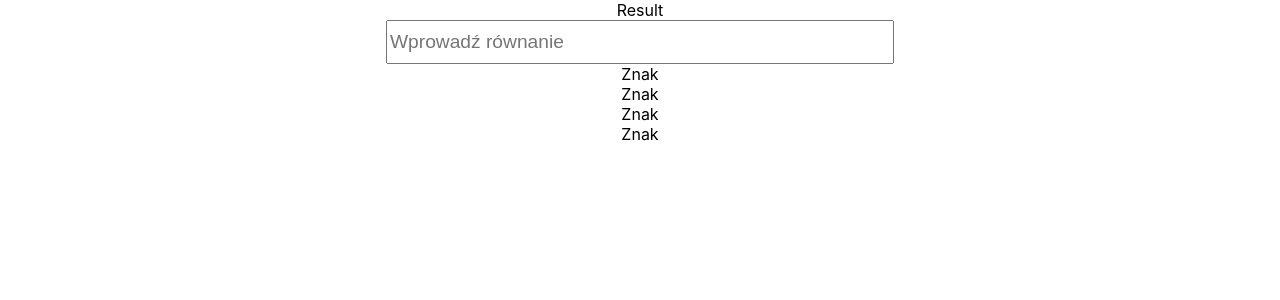
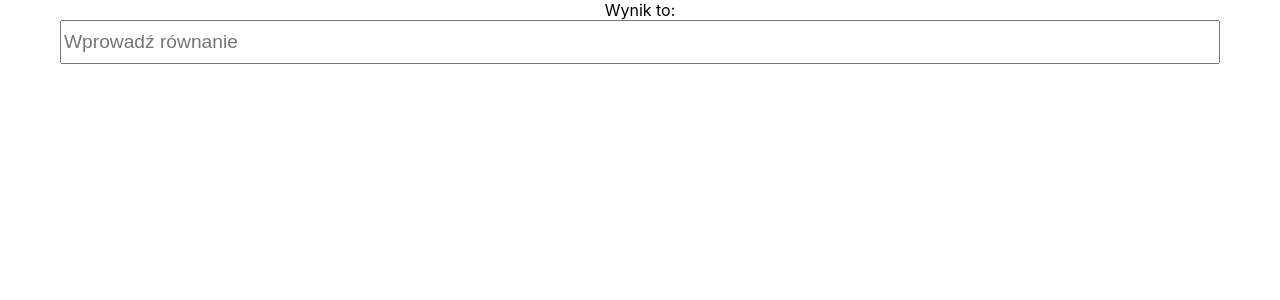
Before and after one commit to sebaw65/LiveKalkulator, a React (Create React App) app: page / in a window 1280 px wide. Shown: the top 300 px of the page. Built offline with nearby package versions, Linux system fonts and the light colour scheme.

Commit message:
przekazywanie zawartosci inputa w gore

```diff
--- a/src/App.js
+++ b/src/App.js
@@ -1,18 +1,30 @@
+import React, { useState } from "react";
 // import logo from "./logo.svg";
 import "./App.css";
 
 import EquationResult from "./components/UI/EquationResult";
-import Input from "./components/UI/Input";
+import InputForm from "./components/UI/InputForm";
 
 function App() {
+  const [result, setResult] = useState("Wynik");
+
+  const getValueFromField = (el) => {
+    // console.log(el.target.value);
+    setResult(el.target.value);
+  };
+
   return (
     <div className="App">
-      <EquationResult />
-      <Input />
+      <EquationResult displayResult={result} />
+      <InputForm
+        valueHandler={
+          getValueFromField
+        } /* przekazanie parametru którym posłużę się do wyciągnięcia wartości inputa */
+      />
+      {/* <div>Znak</div>
       <div>Znak</div>
       <div>Znak</div>
-      <div>Znak</div>
-      <div>Znak</div>
+      <div>Znak</div> */}
     </div>
   );
 }
--- a/src/components/UI/EquationResult.js
+++ b/src/components/UI/EquationResult.js
@@ -2,8 +2,16 @@ import React from "react";
 
 // import styles from "./EquationResult.module.css";
 
-const EquationResult = () => {
-    return <div>Result</div>;
+const EquationResult = (props) => {
+  let result;
+  console.log(props.displayResult);
+  if (props.displayResult == undefined) {
+    if (!isNaN(props.displayResult))
+      return (result = "Wprowadź prawidłowe równanie");
+    else result = Function("return " + props.displayResult);
+  }
+
+  return <div>Wynik to: {result}</div>;
 };
 
 export default EquationResult;
--- a/src/components/UI/Input.js
+++ /dev/null
@@ -1,15 +0,0 @@
-import React from "react";
-
-import styles from "./Input.module.css";
-
-const Input = () => {
-  return (
-    <input
-      className={styles.input}
-      type="text"
-      placeholder="Wprowadź równanie"
-    />
-  );
-};
-
-export default Input;
--- a/src/components/UI/Input.module.css
+++ /dev/null
@@ -1,5 +0,0 @@
-.input {
-    width: 500px;
-    height: 2em;
-    font-size: 1.2em;
-}
--- /dev/null
+++ b/src/components/UI/InputForm.js
@@ -0,0 +1,23 @@
+import React from "react";
+
+import styles from "./InputForm.module.css";
+
+const Input = (props) => {
+  const inputFieldValue = (value) => {
+    // console.log(props.target.value);
+    props.valueHandler(value);
+  };
+
+  return (
+    <input
+      className={styles.input}
+      type="text"
+      placeholder="Wprowadź równanie"
+      onChange={
+        inputFieldValue
+      } /* tutaj wywołuję funkcję inputFieldValue w której przekażę na górę zawartość inputa*/
+    />
+  );
+};
+
+export default Input;
--- /dev/null
+++ b/src/components/UI/InputForm.module.css
@@ -0,0 +1,5 @@
+.input {
+  width: 90vw;
+  height: 2em;
+  font-size: 1.2em;
+}
```
